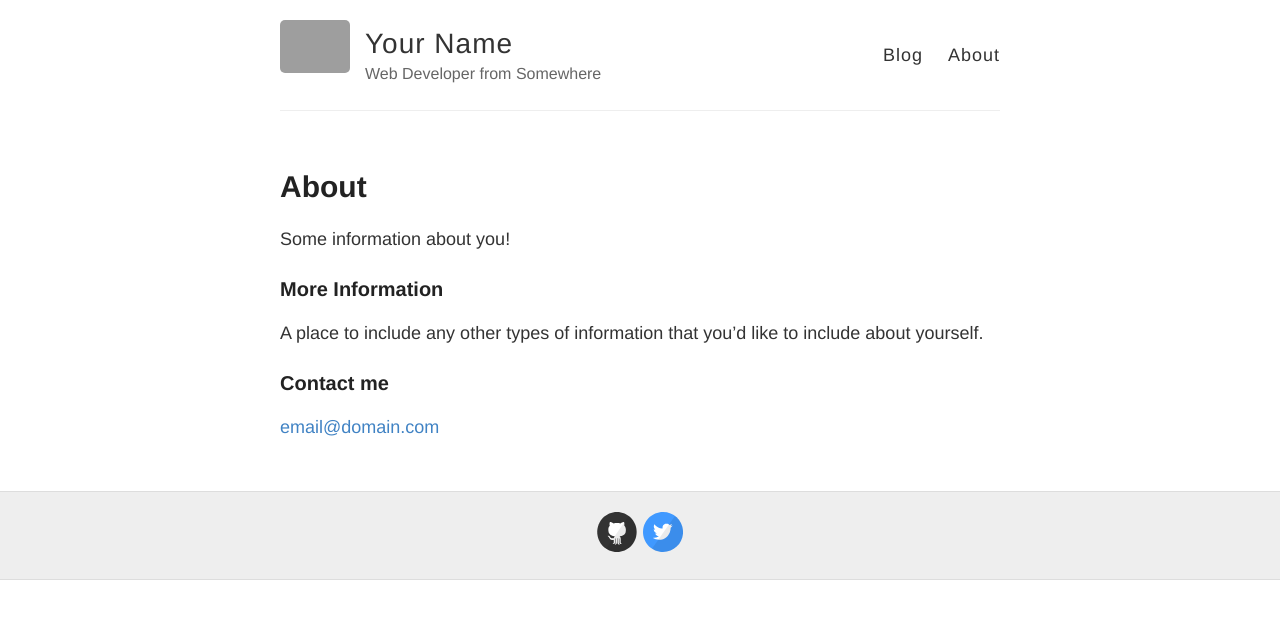
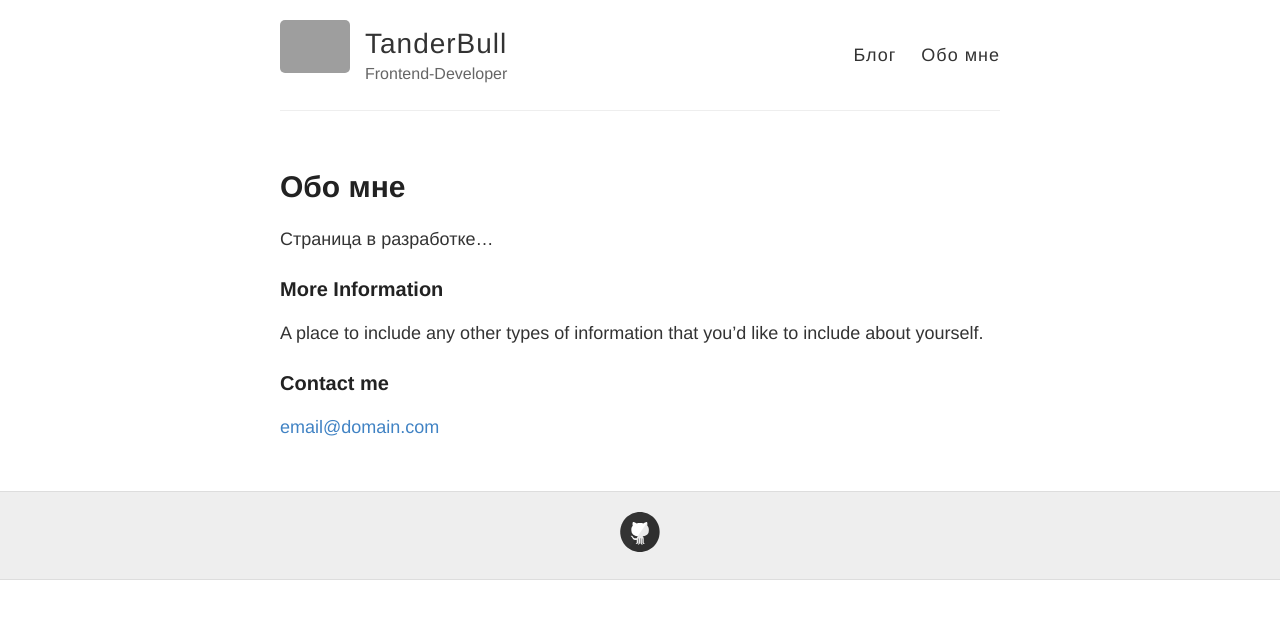
Before and after one commit to tanderbull/tanderbull.github.io, a Jekyll site: the page built from about.md, in a window 1280 px wide. Shown: the top 619 px of the page. Built offline with Jekyll 4.4.1, drawn with Linux system fonts in a browser that asks for light colours; grey boxes are pictures that could not be loaded.

```diff
--- a/_config.yml
+++ b/_config.yml
@@ -3,10 +3,10 @@
 #
 
 # Name of your site (displayed in the header)
-name: Your Name
+name: TanderBull
 
 # Short bio or description (displayed in the header)
-description: Web Developer from Somewhere
+description: Frontend-Developer
 
 # URL of your avatar or profile pic (you could use your GitHub profile pic)
 avatar: https://raw.githubusercontent.com/barryclark/jekyll-now/master/images/jekyll-logo.png
@@ -26,7 +26,7 @@ footer-links:
   linkedin:
   pinterest:
   rss: # just type anything here for a working RSS icon
-  twitter: jekyllrb
+  twitter:
   stackoverflow: # your stackoverflow profile, e.g. "users/50476/bart-kiers"
   youtube: # channel/<your_long_string> or user/<user-name>
   googleplus: # anything in your profile username that comes after plus.google.com/
--- a/_layouts/default.html
+++ b/_layouts/default.html
@@ -27,8 +27,8 @@
           </div>
 
           <nav>
-            <a href="{{ site.baseurl }}/">Blog</a>
-            <a href="{{ site.baseurl }}/about">About</a>
+            <a href="{{ site.baseurl }}/">Блог</a>
+            <a href="{{ site.baseurl }}/about">Обо мне</a>
           </nav>
         </header>
       </div>
--- a/about.md
+++ b/about.md
@@ -1,10 +1,10 @@
 ---
 layout: page
-title: About
+title: Обо мне
 permalink: /about/
 ---
 
-Some information about you!
+Страница в разработке...
 
 ### More Information
 
--- a/index.html
+++ b/index.html
@@ -12,7 +12,7 @@ layout: default
         {{ post.excerpt }}
       </div>
 
-      <a href="{{ site.baseurl }}{{ post.url }}" class="read-more">Read More</a>
+      <a href="{{ site.baseurl }}{{ post.url }}" class="read-more">Читать далее</a>
     </article>
   {% endfor %}
 </div>
```
Also changed, not shown: _/index.html (deleted, +0 -27 lines), _/404.html (deleted), images/background.jpg (renamed from _/background.jpg), images/background2.jpg (renamed from _/background2.jpg).
